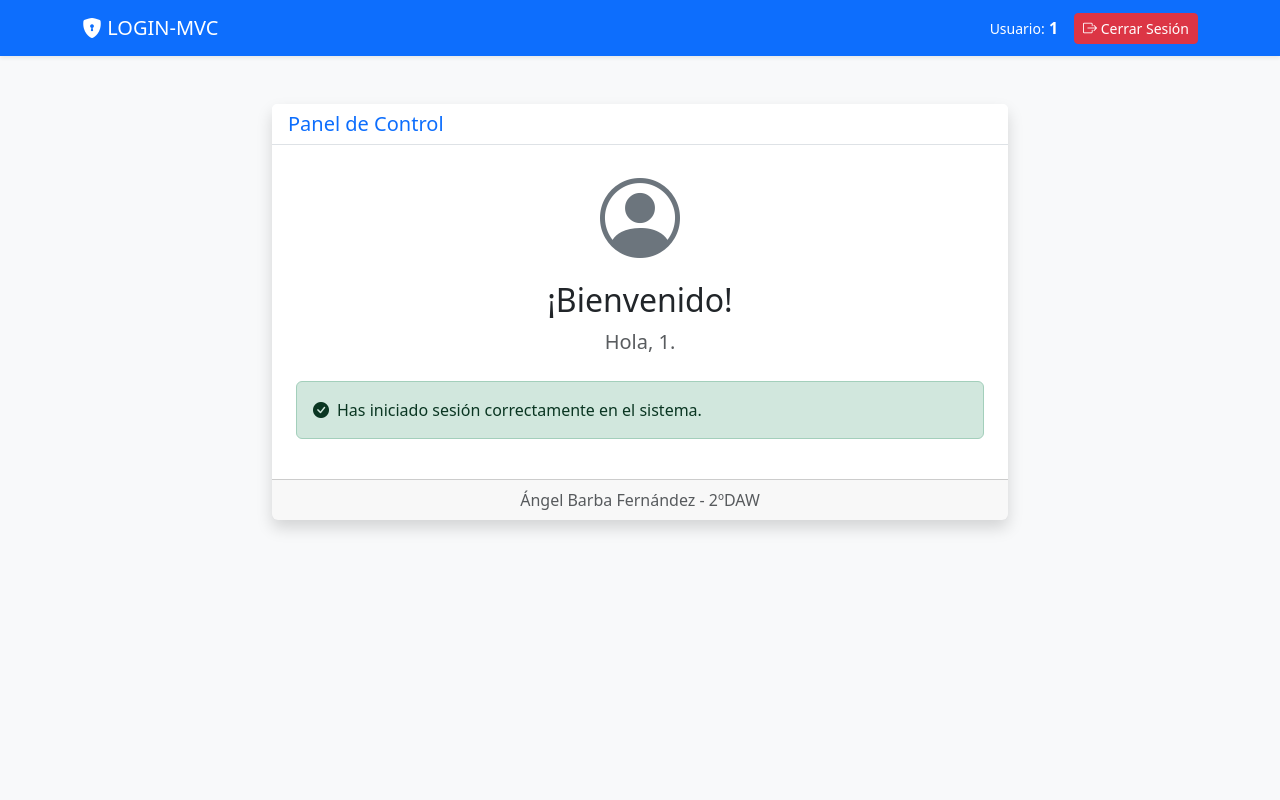
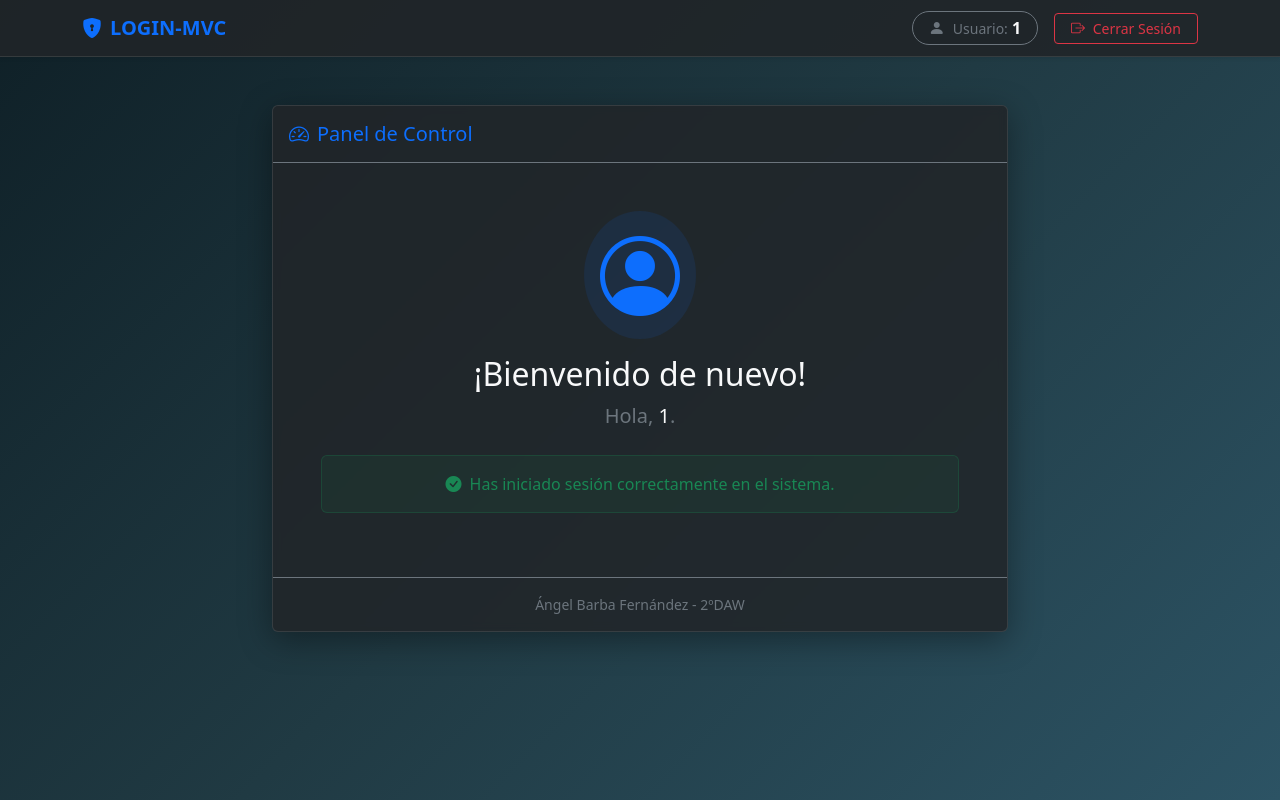
Before and after one commit to angelbarba24/formulario-mvc, a PHP site: template views/inicio.php in a window 1280 px wide. Run offline with PHP 8.4, Linux system fonts and the light colour scheme; the template is opened without the code that fills it, so the values that code supplies are empty; the visitor is signed in with stand-in values (Sample User, id 1).

Commit message:
Cambios en diseño.

```diff
--- a/views/inicio.php
+++ b/views/inicio.php
@@ -2,33 +2,60 @@
 // views/inicio.php
 ?>
 <!DOCTYPE html>
-<html lang="es">
+<html lang="es" data-bs-theme="dark">
     <head>
         <meta charset="UTF-8">
         <meta name="viewport" content="width=device-width, initial-scale=1">
         <title>Dashboard - Inicio</title>
         <link href="https://cdn.jsdelivr.net/npm/bootstrap@5.3.2/dist/css/bootstrap.min.css" rel="stylesheet">
         <link rel="stylesheet" href="https://cdn.jsdelivr.net/npm/bootstrap-icons@1.11.1/font/bootstrap-icons.css">
+
+        <style>
+            /* Mismo fondo "Deep Space" que el login para consistencia */
+            body {
+                background: linear-gradient(135deg, #0f2027, #203a43, #2c5364);
+                background-attachment: fixed;
+                min-height: 100vh;
+            }
+
+            /* Efecto cristal para la tarjeta */
+            .card-glass {
+                background-color: rgba(33, 37, 41, 0.85);
+                border: 1px solid rgba(255, 255, 255, 0.1);
+                box-shadow: 0 8px 32px 0 rgba(0, 0, 0, 0.37);
+                backdrop-filter: blur(4px);
+            }
+
+            /* Efecto cristal para el Navbar */
+            .navbar-glass {
+                background-color: rgba(33, 37, 41, 0.9) !important;
+                border-bottom: 1px solid rgba(255, 255, 255, 0.1);
+            }
+        </style>
     </head>
-    <body class="bg-light">
+    <body>
 
-        <nav class="navbar navbar-expand-lg navbar-dark bg-primary shadow-sm">
+        <nav class="navbar navbar-expand-lg navbar-dark navbar-glass shadow-sm mb-5">
             <div class="container">
-                <a class="navbar-brand" href="#">
-                    <i class="bi bi-shield-lock-fill"></i> LOGIN-MVC
+                <a class="navbar-brand fw-bold text-primary" href="#">
+                    <i class="bi bi-shield-lock-fill me-2"></i>LOGIN-MVC
                 </a>
-                <button class="navbar-toggler" type="button" data-bs-toggle="collapse" data-bs-target="#navbarNav">
+                <button class="navbar-toggler border-0" type="button" data-bs-toggle="collapse" data-bs-target="#navbarNav">
                     <span class="navbar-toggler-icon"></span>
                 </button>
 
                 <div class="collapse navbar-collapse justify-content-end" id="navbarNav">
-                    <ul class="navbar-nav align-items-center">
-                        <li class="nav-item me-3 text-white">
-                            <small>Usuario:</small> <strong><?php echo htmlspecialchars($_SESSION['idusuario']); ?></strong>
+                    <ul class="navbar-nav align-items-center gap-3">
+                        <li class="nav-item text-light">
+                            <div class="d-flex align-items-center bg-dark bg-opacity-50 px-3 py-1 rounded-pill border border-secondary">
+                                <i class="bi bi-person-fill me-2 text-secondary"></i>
+                                <small class="text-secondary me-1">Usuario:</small>
+                                <span class="fw-bold text-light"><?php echo htmlspecialchars($_SESSION['idusuario']); ?></span>
+                            </div>
                         </li>
                         <li class="nav-item">
-                            <a href="index.php?action=logout" class="btn btn-danger btn-sm">
-                                <i class="bi bi-box-arrow-right"></i> Cerrar Sesión
+                            <a href="index.php?action=logout" class="btn btn-outline-danger btn-sm px-3">
+                                <i class="bi bi-box-arrow-right me-1"></i> Cerrar Sesión
                             </a>
                         </li>
                     </ul>
@@ -36,30 +63,34 @@
             </div>
         </nav>
 
-        <div class="container mt-5">
+        <div class="container">
             <div class="row justify-content-center">
                 <div class="col-md-8">
-                    <div class="card shadow border-0">
-                        <div class="card-header bg-white border-bottom">
-                            <h5 class="mb-0 text-primary">Panel de Control</h5>
+                    <div class="card card-glass text-light mb-5">
+                        <div class="card-header bg-transparent border-bottom border-secondary p-3">
+                            <h5 class="mb-0 text-primary"><i class="bi bi-speedometer2 me-2"></i>Panel de Control</h5>
                         </div>
-                        <div class="card-body p-4">
-                            <div class="text-center mb-4">
-                                <i class="bi bi-person-circle display-1 text-secondary"></i>
-                                <h2 class="mt-3">¡Bienvenido!</h2>
-                                <p class="lead text-muted">
-                                    Hola, <strong><?php echo htmlspecialchars($_SESSION['idusuario']); ?></strong>.
+                        <div class="card-body p-5 text-center">
+
+                            <div class="mb-4">
+                                <div class="d-inline-block p-3 rounded-circle bg-primary bg-opacity-10 mb-3">
+                                    <i class="bi bi-person-circle display-1 text-primary"></i>
+                                </div>
+                                <h2 class="fw-light">¡Bienvenido de nuevo!</h2>
+                                <p class="lead text-secondary">
+                                    Hola, <strong class="text-light"><?php echo htmlspecialchars($_SESSION['idusuario']); ?></strong>.
                                 </p>
                             </div>
 
-                            <div class="alert alert-success d-flex align-items-center" role="alert">
+                            <div class="alert alert-success d-flex align-items-center justify-content-center bg-success bg-opacity-10 border-success border-opacity-25 text-success" role="alert">
                                 <i class="bi bi-check-circle-fill me-2"></i>
                                 <div>
                                     Has iniciado sesión correctamente en el sistema.
                                 </div>
                             </div>
+
                         </div>
-                        <div class="card-footer text-muted text-center fs-6">
+                        <div class="card-footer bg-transparent border-top border-secondary text-secondary text-center small py-3">
                             Ángel Barba Fernández - 2ºDAW
                         </div>
                     </div>
```
Also changed, not shown: views/login.php (+50 -25 lines).
